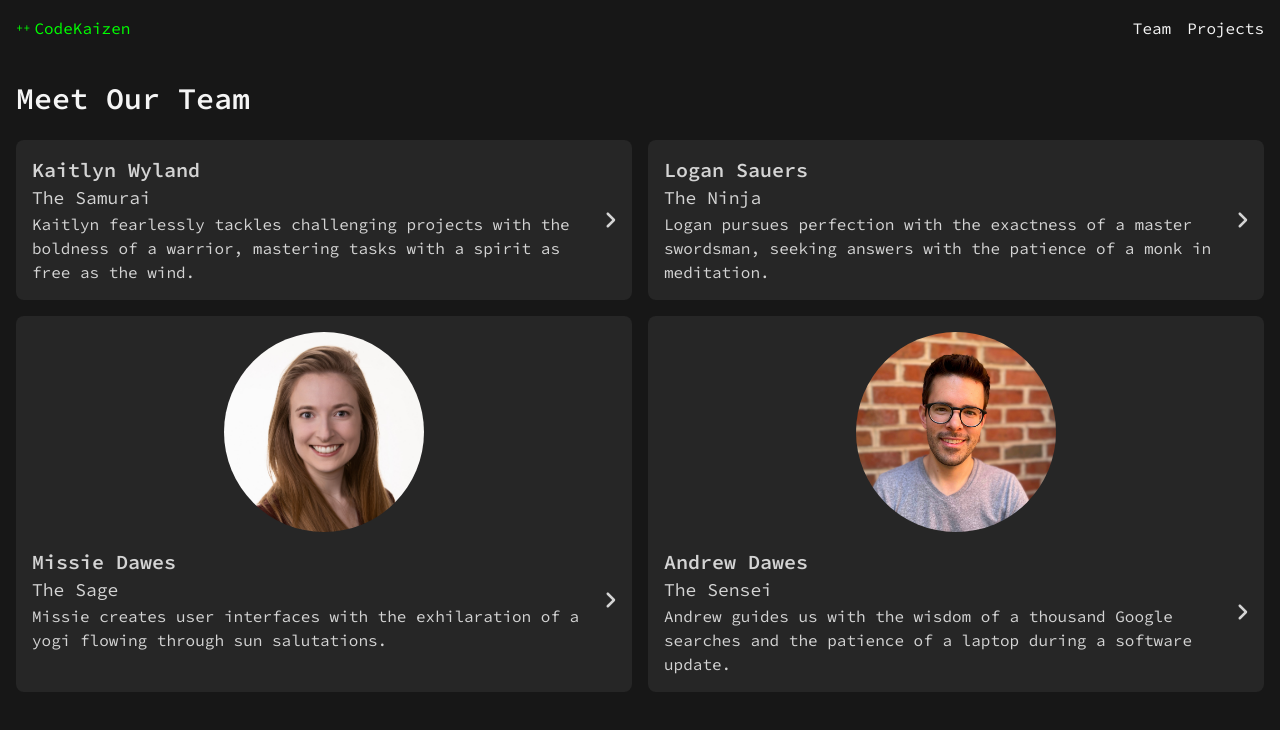
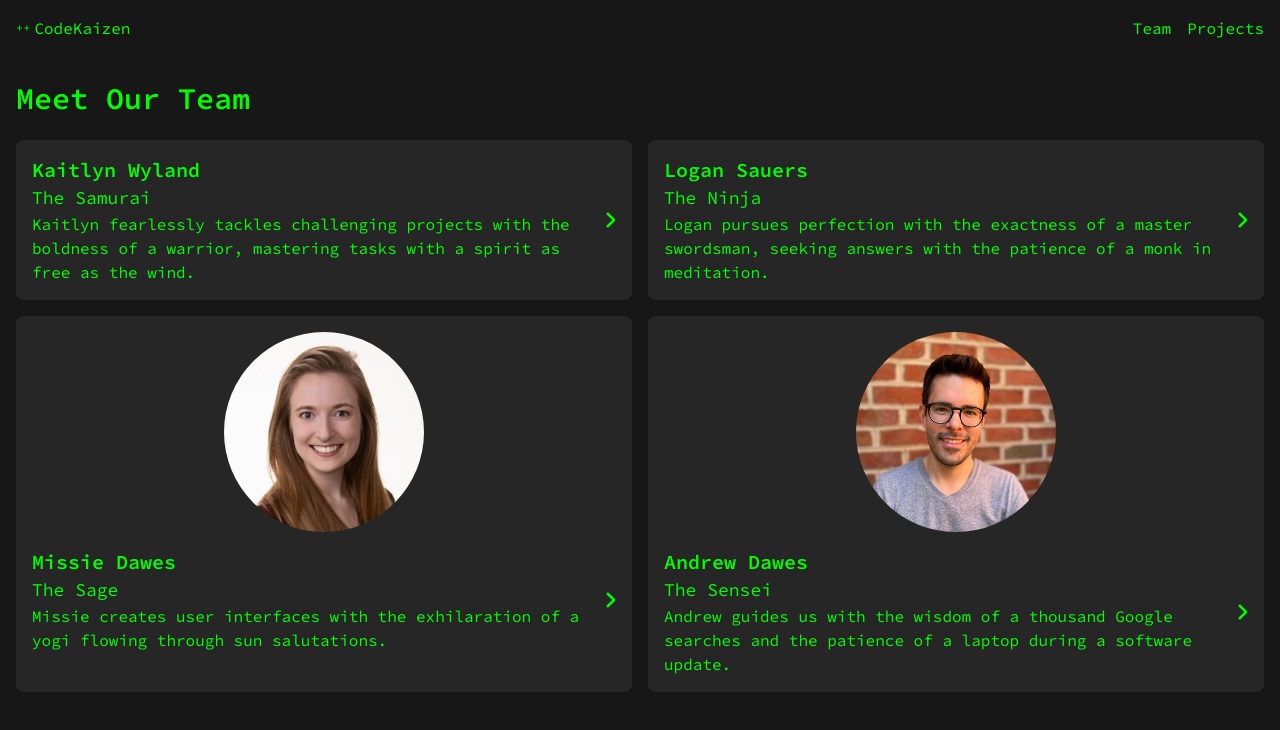
Before and after one commit to codekaizen-github/codekaizen-website-frontend, a Next.js app: page /team in a window 1280 px wide. Shown: the top 730 px of the page. Built offline with nearby package versions, Linux system fonts and the light colour scheme.

Commit message:
Switch to terminal theme

```diff
--- a/src/app/layout.tsx
+++ b/src/app/layout.tsx
@@ -21,7 +21,7 @@ export default function RootLayout({
 }>) {
   return (
     <html lang="en">
-      <body className="min-h-screen text-neutral-100 bg-neutral-900">
+      <body className="min-h-screen retro-green bg-neutral-900">
         <div className={`${sourceCodePro.className} relative`}>
           <Navigation />
           <main className="py-6 px-4">{children}</main>
--- a/src/app/page.tsx
+++ b/src/app/page.tsx
@@ -1,5 +1,19 @@
+import { FontAwesomeIcon } from "@fortawesome/react-fontawesome";
+import { faPeopleCarryBox } from "@fortawesome/free-solid-svg-icons";
+import { faChessRook } from "@fortawesome/free-solid-svg-icons/faChessRook";
+import { faDumbbell } from "@fortawesome/free-solid-svg-icons/faDumbbell";
+import { faTree } from "@fortawesome/free-solid-svg-icons/faTree";
+import { faArrowsUpDownLeftRight } from "@fortawesome/free-solid-svg-icons/faArrowsUpDownLeftRight";
+
 export default function Home() {
   return (
-    <div className="text-neutral-100">Home page</div>
+    <>
+      <h1 className="text-6xl text-center mb-6">CodeKaizen</h1>
+      <p><FontAwesomeIcon icon={faArrowsUpDownLeftRight}/> Innovation over invention</p>
+      <p><FontAwesomeIcon icon={faTree}/> Sustainability over speed</p>
+      <p><FontAwesomeIcon icon={faPeopleCarryBox}/> Unity over individualism</p>
+      <p><FontAwesomeIcon icon={faChessRook}/> Play over pressure</p>
+      <p><FontAwesomeIcon icon={faDumbbell}/> Ritualism over monumentalism</p>
+    </>
   );
 }
--- /dev/null
+++ b/src/app/partials/codekaizen.tsx
@@ -0,0 +1,22 @@
+export default function CodeKaizen() {
+    return (
+        <p>
+            CCCCCCCCCCCCC                             d::::::d                  KKKKKKKKK    KKKKKKK                    iiii
+         CCC::::::::::::C                             d::::::d                  K:::::::K    K:::::K                   i::::i
+        CC:::::::::::::::C                             d::::::d                  K:::::::K    K:::::K                    iiii
+        C:::::CCCCCCCC::::C                             d:::::d                   K:::::::K   K::::::K
+        C:::::C       CCCCCC   ooooooooooo       ddddddddd:::::d     eeeeeeeeeeee  KK::::::K  K:::::KKK  aaaaaaaaaaaaa   iiiiiii zzzzzzzzzzzzzzzzz    eeeeeeeeeeee    nnnn  nnnnnnnn
+        C:::::C               oo:::::::::::oo   dd::::::::::::::d   ee::::::::::::ee  K:::::K K:::::K     a::::::::::::a  i:::::i z:::::::::::::::z  ee::::::::::::ee  n:::nn::::::::nn
+        C:::::C              o:::::::::::::::o d::::::::::::::::d  e::::::eeeee:::::eeK::::::K:::::K      aaaaaaaaa:::::a  i::::i z::::::::::::::z  e::::::eeeee:::::een::::::::::::::nn
+        C:::::C              o:::::ooooo:::::od:::::::ddddd:::::d e::::::e     e:::::eK:::::::::::K                a::::a  i::::i zzzzzzzz::::::z  e::::::e     e:::::enn:::::::::::::::n
+        C:::::C              o::::o     o::::od::::::d    d:::::d e:::::::eeeee::::::eK:::::::::::K         aaaaaaa:::::a  i::::i       z::::::z   e:::::::eeeee::::::e  n:::::nnnn:::::n
+        C:::::C              o::::o     o::::od:::::d     d:::::d e:::::::::::::::::e K::::::K:::::K      aa::::::::::::a  i::::i      z::::::z    e:::::::::::::::::e   n::::n    n::::n
+        C:::::C              o::::o     o::::od:::::d     d:::::d e::::::eeeeeeeeeee  K:::::K K:::::K    a::::aaaa::::::a  i::::i     z::::::z     e::::::eeeeeeeeeee    n::::n    n::::n
+        C:::::C       CCCCCCo::::o     o::::od:::::d     d:::::d e:::::::e         KK::::::K  K:::::KKKa::::a    a:::::a  i::::i    z::::::z      e:::::::e             n::::n    n::::n
+        C:::::CCCCCCCC::::Co:::::ooooo:::::od::::::ddddd::::::dde::::::::e        K:::::::K   K::::::Ka::::a    a:::::a i::::::i  z::::::zzzzzzzze::::::::e            n::::n    n::::n
+        CC:::::::::::::::Co:::::::::::::::o d:::::::::::::::::d e::::::::eeeeeeeeK:::::::K    K:::::Ka:::::aaaa::::::a i::::::i z::::::::::::::z e::::::::eeeeeeee    n::::n    n::::n
+         CCC::::::::::::C oo:::::::::::oo   d:::::::::ddd::::d  ee:::::::::::::eK:::::::K    K:::::K a::::::::::aa:::ai::::::iz:::::::::::::::z  ee:::::::::::::e    n::::n    n::::n
+            CCCCCCCCCCCCC   ooooooooooo      ddddddddd   ddddd    eeeeeeeeeeeeeeKKKKKKKKK    KKKKKKK  aaaaaaaaaa  aaaaiiiiiiiizzzzzzzzzzzzzzzzz    eeeeeeeeeeeeee    nnnnnn    nnnnnn
+        </p>
+    );
+}
--- a/src/app/projects/page.tsx
+++ b/src/app/projects/page.tsx
@@ -1,5 +1,5 @@
 export default function Projects() {
     return (
-        <div className="text-neutral-100">Projects page</div>
+        <div className="">Projects page</div>
     );
 }
--- a/src/app/team/[slug]/page.tsx
+++ b/src/app/team/[slug]/page.tsx
@@ -5,6 +5,6 @@ export default function TeamMember({ params }: { params: { slug: string } }) {
         notFound();
     }
     return (
-        <div className="text-neutral-100">Team member page for { params.slug }</div>
+        <div className="">Team member page for { params.slug }</div>
     );
 }
--- a/src/app/team/page.tsx
+++ b/src/app/team/page.tsx
@@ -36,7 +36,7 @@ export default function About() {
 
     return (
         <>
-            <h1 className="text-neutral-100 text-3xl font-semibold pb-6">Meet Our Team</h1>
+            <h1 className="text-3xl font-semibold pb-6">Meet Our Team</h1>
             <div className="grid grid-cols-1 md:grid-cols-2 gap-4">
                 {teamMembers.map((member) => (
                     <div key={member.name} className="bg-neutral-800 p-4 rounded-lg">
@@ -45,13 +45,13 @@ export default function About() {
                         }
                         <div className="flex">
                             <div>
-                                <h2 className="text-neutral-300 text-xl font-semibold">{member.name}</h2>
-                                <p className="text-neutral-300 text-lg">{member.role}</p>
-                                <p className="text-neutral-300">{member.shortBio}</p>
+                                <h2 className="text-xl font-semibold">{member.name}</h2>
+                                <p className="text-lg">{member.role}</p>
+                                <p className="">{member.shortBio}</p>
                             </div>
                             <div className="flex items-center">
                                 <Link href={`/team/${member.slug}`} className="">
-                                    <FontAwesomeIcon icon={faAngleRight} className="text-neutral-300 font-lg" size="lg" />
+                                    <FontAwesomeIcon icon={faAngleRight} className="font-lg" size="lg" />
                                 </Link>
                             </div>
                         </div>
```
